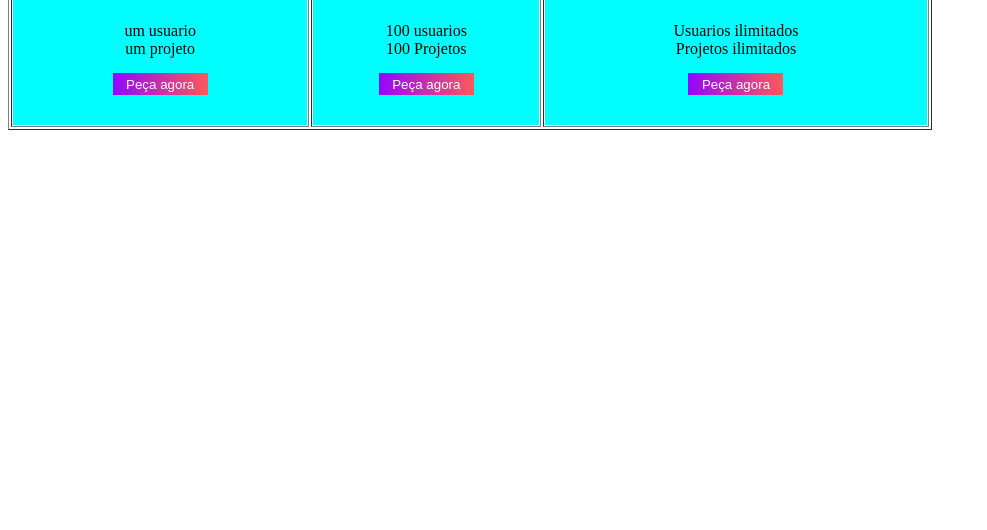
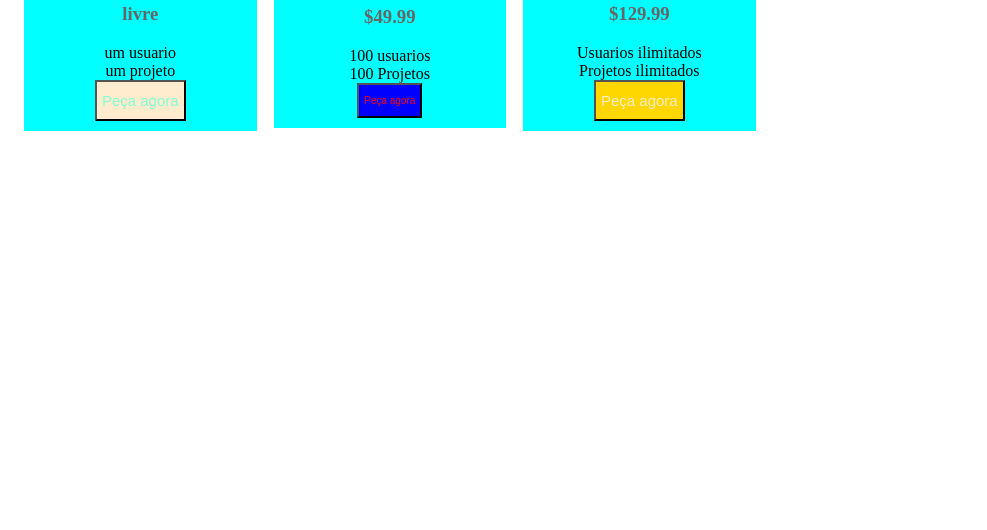
Before and after one commit to Marquesxy/TI113_HTML, a plain HTML site: page EX_html/Tabela4.html in a window 1280 px wide. Shown: the part 270-800 px from the top of the page, without its empty margins (0-987 px from the left). Drawn offline with Linux system fonts and the light colour scheme.

Commit message:
feat: Tabela 4 em andamento + formulario 1 corrigido

```diff
--- a/EX_html/Tabela4.html
+++ b/EX_html/Tabela4.html
@@ -9,7 +9,7 @@
 </head>
 
 <body>
-    <table border="1">
+    <table border="0" cellspacing="15">
         <tr>
             <td colspan="3" style="text-align: center; margin: auto; width: 80%;">
                 <p>
@@ -23,20 +23,19 @@
             </td>
         </tr>
         <tr style="text-align: center; margin: auto; width: 80%;">
-            <td>
+            <td width="33.3%">
                 <div>
                     <h1>Começar</h1>
                     <h3>livre</h3>
                     um usuario
                     <br>um projeto
 
-                    <br> <button
-                        style="background:linear-gradient(to right, #9306ff, #fc5959); border: 0.1px; width: 95px; height: 22px; color: #ffffff; margin-top: 15px; margin-bottom: 20px;">Peça
+                    <br> <button id="btn1" class="botoes">Peça
                         agora</button>
                 </div>
             </td>
 
-                    <td>
+            <td width="33.3%">
                 <div>
                     <h1>Médio</h1>
                     <h3>$49.99</h3>
@@ -44,20 +43,18 @@
                     <br>100 Projetos
 
                     <br>
-                <button
-                    style="background:linear-gradient(to right, #9306ff, #fc5959); border: 0.1px; width: 95px; height: 22px; color: #ffffff; margin-top: 15px; margin-bottom: 20px;">Peça
+                    <button id="btn2" class="botoes">Peça
                         agora</button>
                 </div>
             </td>
 
-            <td>
+            <td width="33.3%">
                 <div>
                     <h1>Especialista</h1>
                     <h3>$129.99</h3>
                     Usuarios ilimitados
                     <br>Projetos ilimitados
-                <br> <button
-                    style="background:linear-gradient(to right, #9306ff, #fc5959); border: 0.1px; width: 95px; height: 22px; color: #ffffff; margin-top: 15px; margin-bottom: 20px;">Peça
+                    <br> <button id="btn3" class="botoes">Peça
                         agora</button>
                 </div>
             </td>
--- a/css/Tabela4.css
+++ b/css/Tabela4.css
@@ -6,3 +6,31 @@ div{
     padding-top: 10px;
     padding-bottom: 10px;
 }
+
+.botoes {
+    /* background-color: blueviolet;
+    color: aliceblue;
+    /* top, right, bottom, left */
+    /* padding: 10px 5px 10px 5px;  */
+}
+
+#btn1{
+    font-size: 15px;
+    color: aquamarine;
+    background-color: blanchedalmond;
+    padding: 10px 5px 10px 5px;
+}
+
+#btn2{
+    font-size: 10px;
+    color: red;
+    background-color: blue;
+    padding: 10px 5px 10px 5px;
+}
+
+#btn3 {
+    font-size: 15px;
+    color: blanchedalmond;
+    background-color: gold;
+    padding: 10px 5px 10px 5px;
+}
```
Also changed, not shown: EX_html/Forms1.html (+20 -10 lines). Lines whose indentation alone changed are shown as unchanged.
